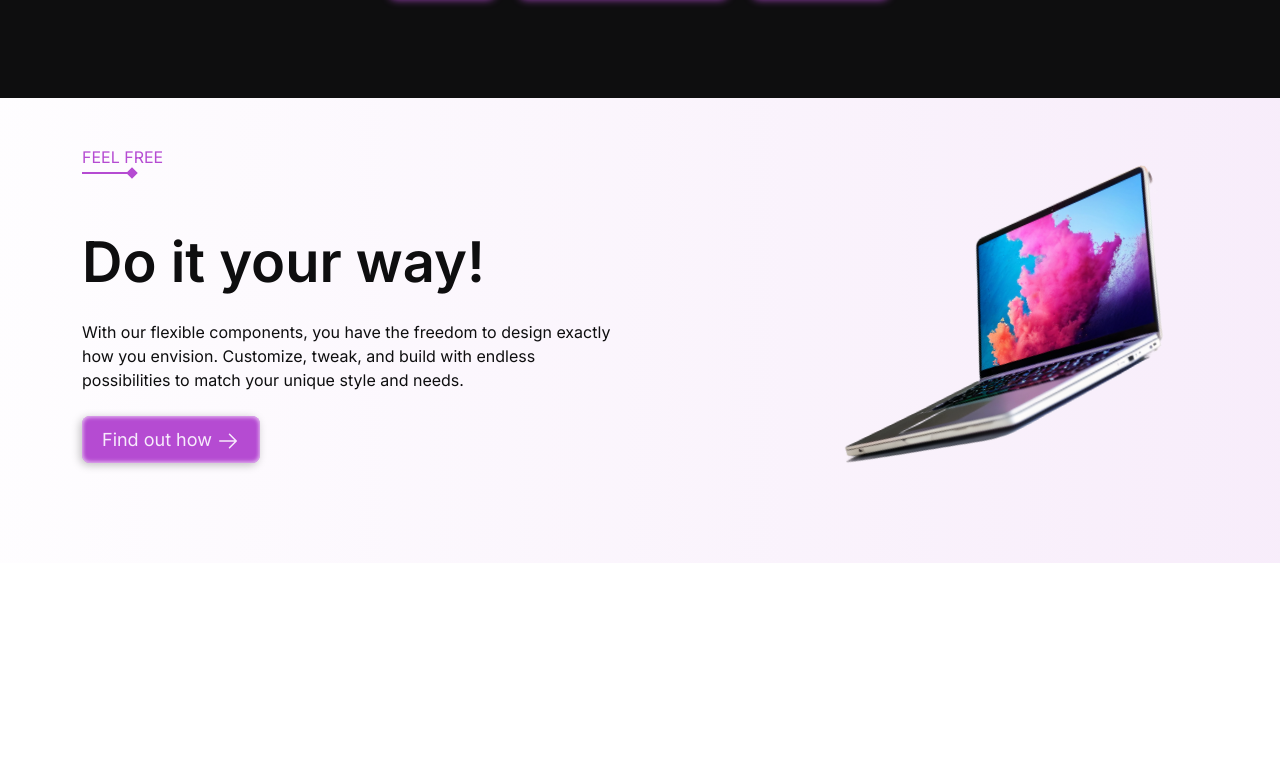
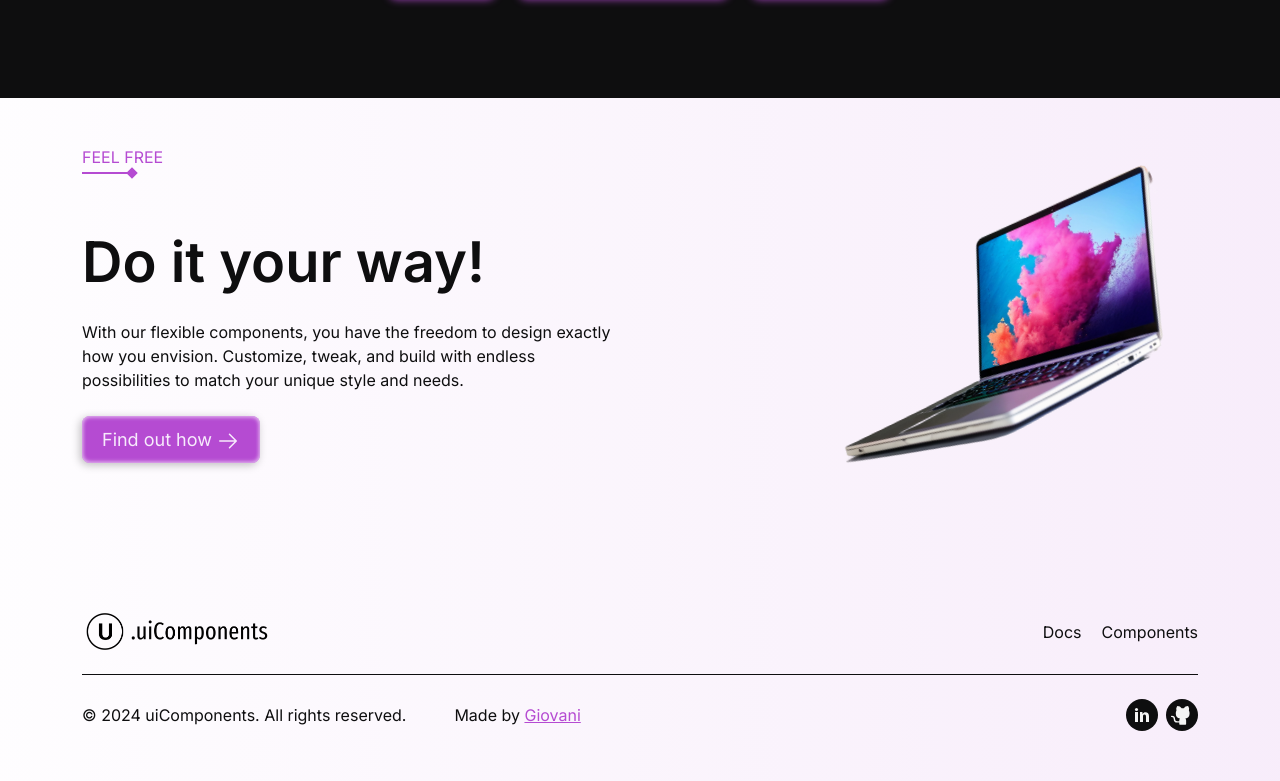
Before and after one commit to Giovani-Bianchi/uicomponents, a React (Vite) app in the folder uicomponents/: page / in a window 1280 px wide. Shown: the part 1879-2660 px from the top of the page. Before the commit the page ends 2442 px from the top, so only its background shows below. Built offline with nearby package versions, Linux system fonts and the light colour scheme.

Commit message:
feat: Criação do Footer

```diff
--- /dev/null
+++ b/uicomponents/src/components/footer/footer.jsx
@@ -0,0 +1,87 @@
+// Importações do react-router-dom
+import { Link } from "react-router-dom";
+
+// Importando os Styled Components do Componente de Footer
+import { Author, Divider, FooterBottomContent, FooterContainer, FooterContent, FooterItems, FooterTopContent, Logo, RightsAndAuthor, SocialLink, Socials, StyledLink, Text } from "./footer.styles.js"
+
+// Importando o Styled Components Global
+import { Container } from "../../styles/global.styles.js"
+
+// Importando os ícones do react-icons
+import { TiSocialLinkedin } from "react-icons/ti";
+import { PiGithubLogoFill } from "react-icons/pi";
+
+// Importação da Logo
+import logo from "../../assets/brand/logo-black-transparent.png"
+
+function Footer() {
+
+    return <>
+
+        {/* Footer */}
+        <FooterContainer>
+
+            <Container>
+                <FooterContent>
+
+                    {/* Conteúdo do Top Footer */}
+                    <FooterTopContent>
+
+                        {/* Logo uiComponents */}
+                        <Link to="/">
+                            <Logo src={logo} alt="Logo" />
+                        </Link>
+
+                        {/* Itens do Footer */}
+                        <FooterItems>
+
+                            {/* Link para a página Docs */}
+                            <StyledLink>Docs</StyledLink>
+
+                            {/* Link para a página Components */}
+                            <StyledLink>Components</StyledLink>
+
+                        </FooterItems>
+
+                    </FooterTopContent>
+
+                    {/* Divider */}
+                    <Divider />
+
+                    {/* Conteúdo do Bottom Footer */}
+                    <FooterBottomContent>
+
+                        {/* Direitos e Autor do Site */}
+                        <RightsAndAuthor>
+                            <Text>© 2024 uiComponents. All rights reserved.</Text>
+                            <Text>Made by <Author href="https://github.com/Giovani-Bianchi" target="_blank" rel="noopener noreferrer">Giovani</Author></Text>
+                        </RightsAndAuthor>
+
+                        {/* Redes Sociais */}
+                        <Socials>
+
+                            {/* Linkedin */}
+                            <SocialLink href="https://www.linkedin.com/in/giovaniwhb/" target="_blank" rel="noopener noreferrer">
+                                <TiSocialLinkedin size={24} />
+                            </SocialLink>
+
+                            {/* GitHub */}
+                            <SocialLink href="https://github.com/Giovani-Bianchi/uicomponents" target="_blank" rel="noopener noreferrer">
+                                <PiGithubLogoFill size={22} />
+                            </SocialLink>
+
+                        </Socials>
+
+                    </FooterBottomContent>
+
+                </FooterContent>
+            </Container>
+
+        </FooterContainer>
+
+    </>
+
+}
+
+// Exportando o componente Footer
+export default Footer;
--- /dev/null
+++ b/uicomponents/src/components/footer/footer.styles.js
@@ -0,0 +1,148 @@
+// Importação do styled-components
+import styled from "styled-components";
+
+// Importações do react-router-dom
+import { Link } from "react-router-dom";
+
+/* --------------------------------------------------------------------------------------------------------
+ * Footer
+---------------------------------------------------------------------------------------------------------- */
+
+// Footer
+export const FooterContainer = styled.footer`
+    padding: 50px 0px;
+    background: linear-gradient(270deg, rgba(181, 75, 210, 0.10) 0%, rgba(247, 235, 252, 0.10) 100%);
+`;
+
+// Footer Content
+export const FooterContent = styled.div.attrs({
+    className: "d-flex flex-column"
+})`
+    gap: 24px;
+`;
+
+// Footer Top Content
+export const FooterTopContent = styled.div.attrs({
+    className: "d-flex align-items-center justify-content-between"
+})``;
+
+// Logo
+export const Logo = styled.img`
+    width: 189px;
+    height: 37px;
+`;
+
+// Footer Items
+export const FooterItems = styled.div.attrs({
+    className: "d-flex align-items-center"
+})`
+    gap: 20px;
+`;
+
+// Links do Footer
+export const StyledLink = styled(Link)`
+    display: inline-block;
+    position: relative;
+
+    color: var(--secondary-dark);
+    text-decoration: none;
+
+    font-size: 16px;
+    font-weight: var(--regular);
+
+    /* After Animation */
+    &::after {
+        content: '';
+        position: absolute;
+
+        width: 100%;
+        height: 2px;
+
+        bottom: 0;
+        left: 0;
+
+        background-color: var(--secondary-dark);
+
+        transform: scaleX(0);
+        transform-origin: bottom right;
+        transition: transform 0.25s ease-out;
+    }
+
+    /* Hover After State */
+    &:hover::after {
+        transform: scaleX(1);
+        transform-origin: bottom left;
+    }
+`;
+
+// Divider
+export const Divider = styled.div`
+    height: 1px;
+    background-color: var(--secondary-dark);
+`;
+
+// Footer Bottom Content
+export const FooterBottomContent = styled.div.attrs({
+    className: "d-flex align-items-center justify-content-between"
+})``;
+
+// Rights And Author
+export const RightsAndAuthor = styled.div.attrs({
+    className: "d-flex"
+})`
+    gap: 48px;
+`;
+
+// Text
+export const Text = styled.p`
+    font-size: 16px;
+    font-weight: var(--regular);
+    color: var(--secondary-dark);
+    margin: 0;
+`;
+
+// Author
+export const Author = styled.a`
+    font-size: 16px;
+    font-weight: var(--regular);
+    color: var(--pure);
+
+    transition: 0.25s;
+
+    // Hover State
+    &:hover {
+        color: var(--medium);
+        transition: 0.25s;
+    }
+`;
+
+// Socials
+export const Socials = styled.div.attrs({
+    className: "d-flex"
+})`
+    gap: 8px;
+`;
+
+// SocialLink
+export const SocialLink = styled.a.attrs({
+    className: "d-flex align-items-center justify-content-center"
+})`
+    width: 32px;
+    height: 32px;
+
+    text-decoration: none;
+    cursor: pointer;
+
+    border-radius: 50%;
+
+    color: var(--gray);
+    background-color: var(--secondary-dark);
+
+    transition: 0.25s;
+
+    // Hover State
+    &:hover {
+        color: var(--light);
+        transition: 0.25s;
+    }
+`;
--- a/uicomponents/src/pages/home/home.jsx
+++ b/uicomponents/src/pages/home/home.jsx
@@ -15,6 +15,7 @@ import laptop from "../../assets/pages/home/laptop.png";
 
 // Importando os componentes
 import Navbar from "../../components/navbar/navbar.jsx";
+import Footer from "../../components/footer/footer.jsx";
 
 function Home() {
 
@@ -291,6 +292,9 @@ function Home() {
 
         </main>
 
+        {/* Importação do Footer */}
+        <Footer />
+
     </>
 
 }
```
